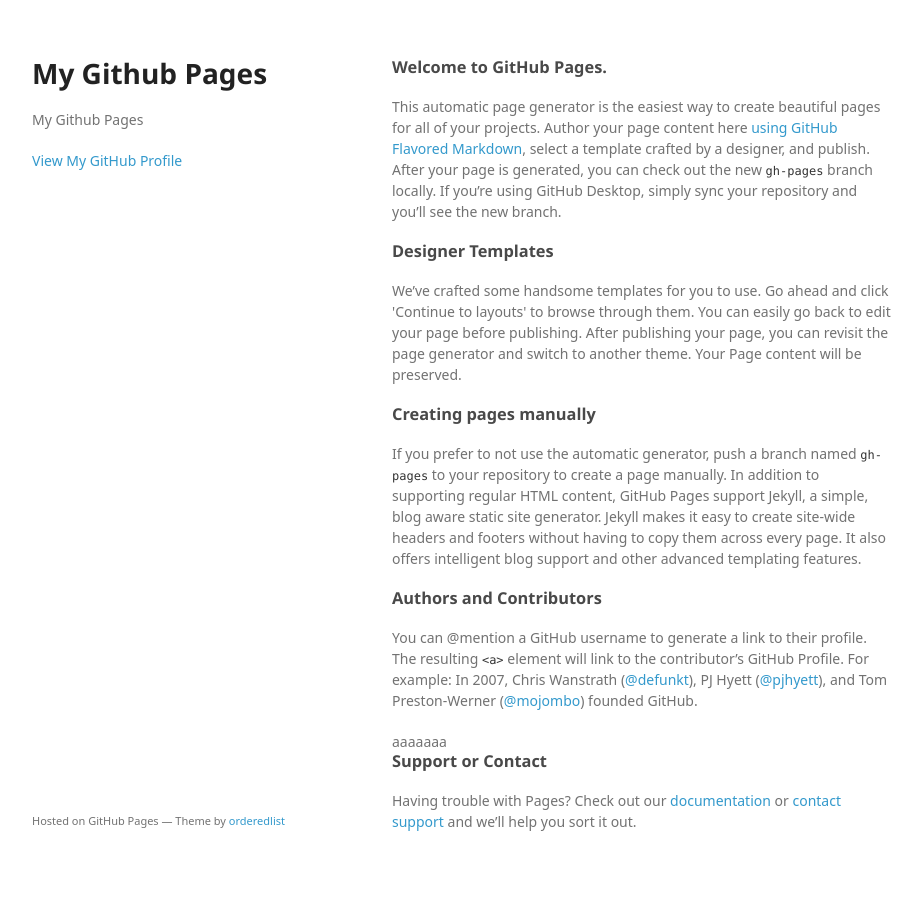
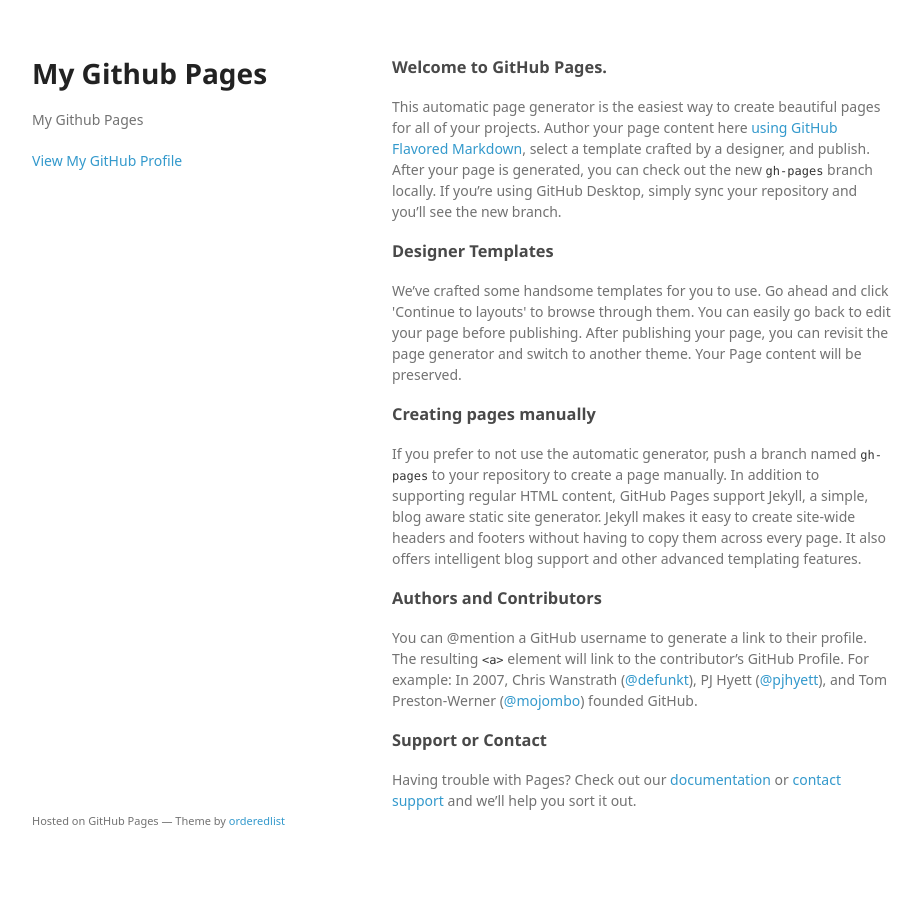
Before and after one commit to W-JD/W-JD.github.io, a Jekyll site: the page built from index.html, in a window 1280 px wide. Shown: the whole page, without its empty margins (178-1100 px from the left). Built offline with Jekyll 4.4.1, drawn with Linux system fonts in a browser that asks for light colours; some web fonts are replaced.

Commit message:
Update index.html

```diff
--- a/index.html
+++ b/index.html
@@ -3,6 +3,7 @@
 title: JD's Homepage
 ---
 <h3><a id="welcome-to-github-pages" class="anchor" href="#welcome-to-github-pages" aria-hidden="true"><span aria-hidden="true" class="octicon octicon-link"></span></a>Welcome to GitHub Pages.</h3>
+
 <p>This automatic page generator is the easiest way to create beautiful pages for all of your projects. Author your page content here <a href="https://guides.github.com/features/mastering-markdown/">using GitHub Flavored Markdown</a>, select a template crafted by a designer, and publish. After your page is generated, you can check out the new <code>gh-pages</code> branch locally. If you’re using GitHub Desktop, simply sync your repository and you’ll see the new branch.</p>
 
 <h3><a id="designer-templates" class="anchor" href="#designer-templates" aria-hidden="true"><span aria-hidden="true" class="octicon octicon-link"></span></a>Designer Templates</h3>
@@ -15,6 +16,8 @@
 
 <h3><a id="authors-and-contributors" class="anchor" href="#authors-and-contributors" aria-hidden="true"><span aria-hidden="true" class="octicon octicon-link"></span></a>Authors and Contributors</h3>
 
-<p>You can @mention a GitHub username to generate a link to their profile. The resulting <code>&lt;a&gt;</code> element will link to the contributor’s GitHub Profile. For example: In 2007, Chris Wanstrath (<a href="https://github.com/defunkt" class="user-mention">@defunkt</a>), PJ Hyett (<a href="https://github.com/pjhyett" class="user-mention">@pjhyett</a>), and Tom Preston-Werner (<a href="https://github.com/mojombo" class="user-mention">@mojombo</a>) founded GitHub.</p>aaaaaaa
+<p>You can @mention a GitHub username to generate a link to their profile. The resulting <code>&lt;a&gt;</code> element will link to the contributor’s GitHub Profile. For example: In 2007, Chris Wanstrath (<a href="https://github.com/defunkt" class="user-mention">@defunkt</a>), PJ Hyett (<a href="https://github.com/pjhyett" class="user-mention">@pjhyett</a>), and Tom Preston-Werner (<a href="https://github.com/mojombo" class="user-mention">@mojombo</a>) founded GitHub.</p>
+
 <h3><a id="support-or-contact" class="anchor" href="#support-or-contact" aria-hidden="true"><span aria-hidden="true" class="octicon octicon-link"></span></a>Support or Contact</h3>
+
 <p>Having trouble with Pages? Check out our <a href="https://help.github.com/pages">documentation</a> or <a href="https://github.com/contact">contact support</a> and we’ll help you sort it out.</p>
```
